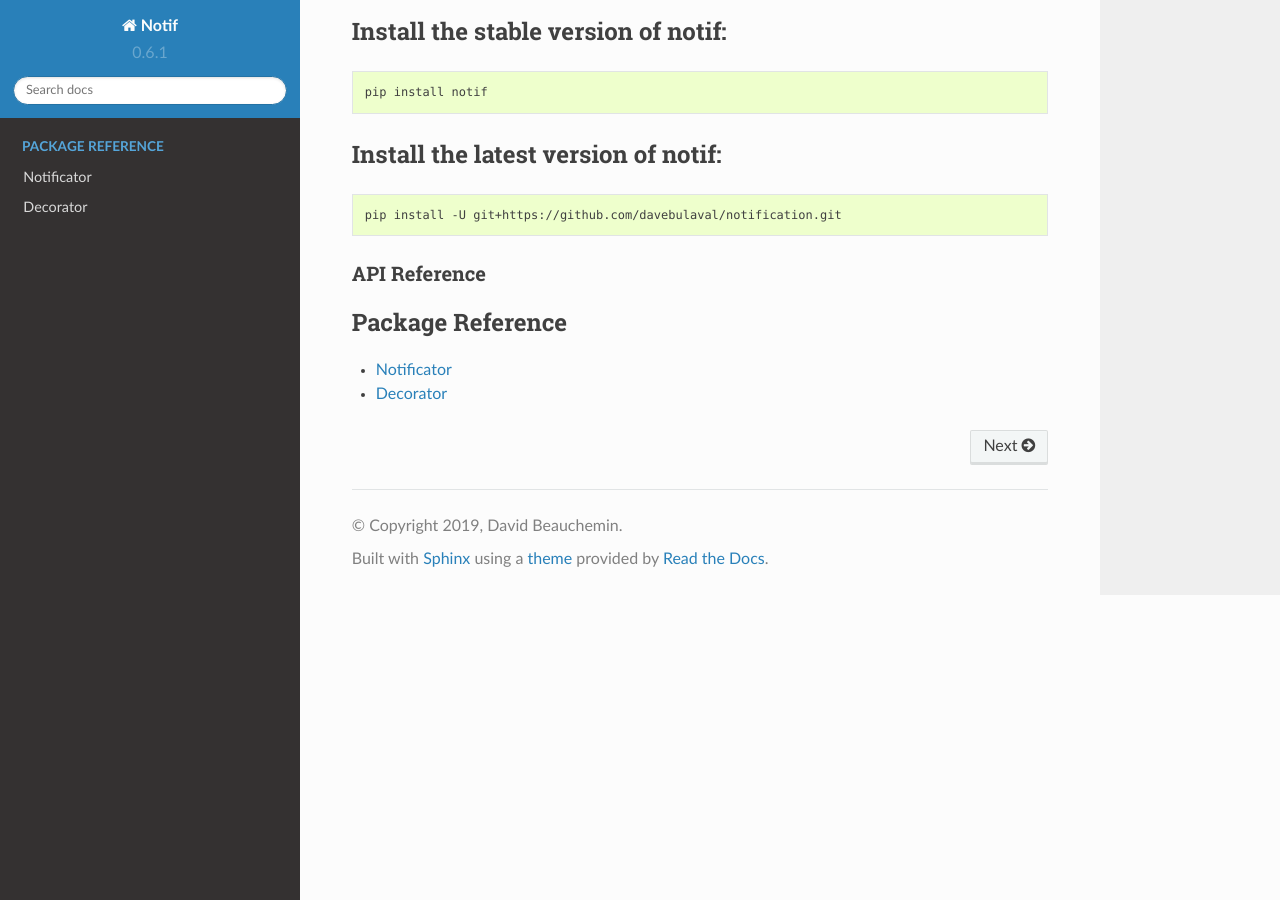
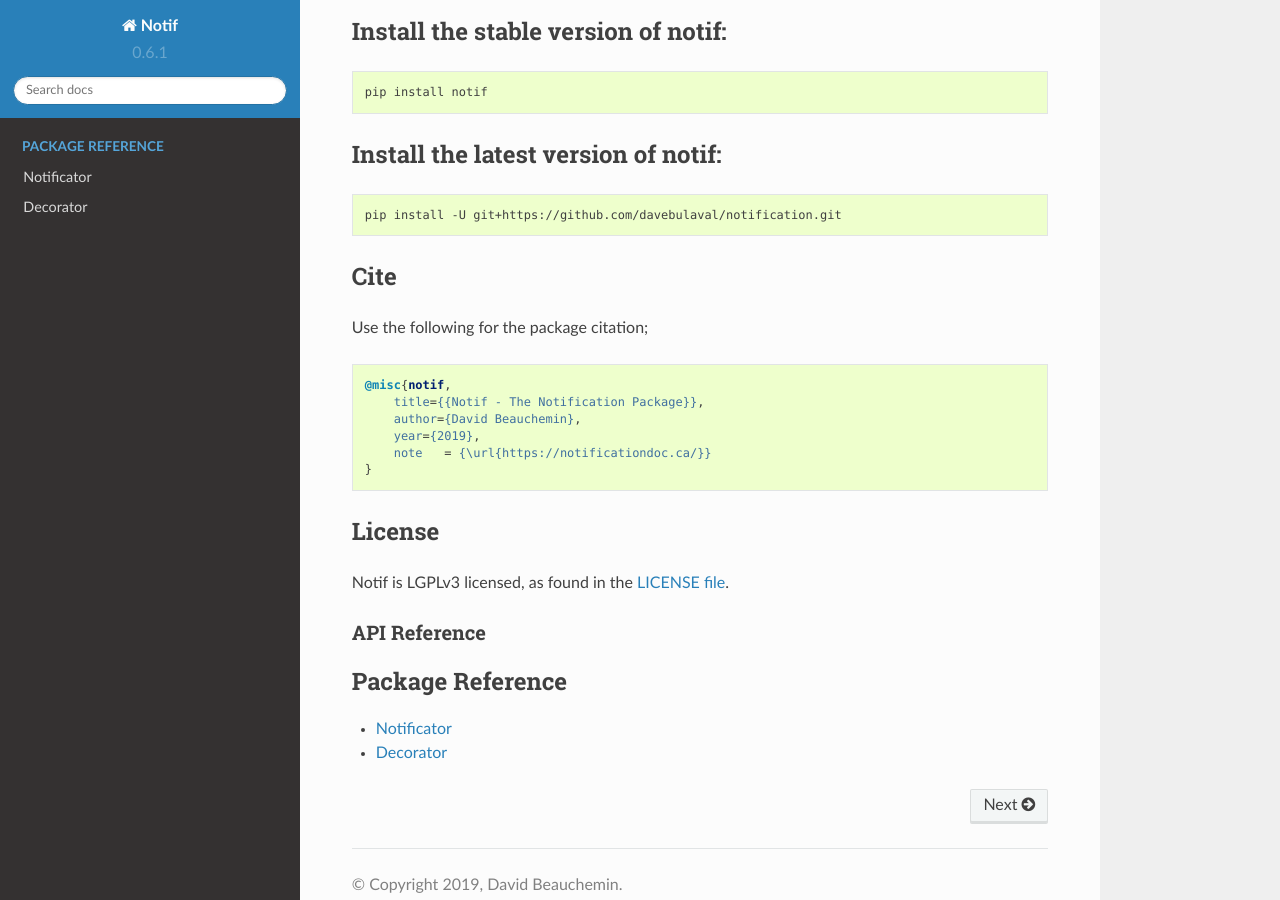
Before and after one commit to davebulaval/notification, a Sphinx documentation site: the page built from docs/source/index.rst, in a window 1280 px wide and 900 px high, scrolled down 656 px. Built offline with Sphinx 7.4.7 and the Read the Docs theme 2.0.0, drawn with Linux system fonts in a browser that asks for light colours.

Commit message:
improved doc and changed license

```diff
--- a/docs/source/index.rst
+++ b/docs/source/index.rst
@@ -45,6 +45,24 @@ Install the latest version of notif:
 
     pip install -U git+https://github.com/davebulaval/notification.git
 
+Cite
+^^^^
+
+Use the following for the package citation;
+
+.. code-block:: bib
+
+    @misc{notif,
+        title={{Notif - The Notification Package}},
+        author={David Beauchemin},
+        year={2019},
+        note   = {\url{https://notificationdoc.ca/}}
+    }
+
+License
+^^^^^^^
+Notif is LGPLv3 licensed, as found in the `LICENSE file <https://github.com/davebulaval/notification/blob/master/LICENSE>`_.
+
 
 API Reference
 -------------
```
Also changed, not shown: README.md (+5 -2 lines), 1 other file.
